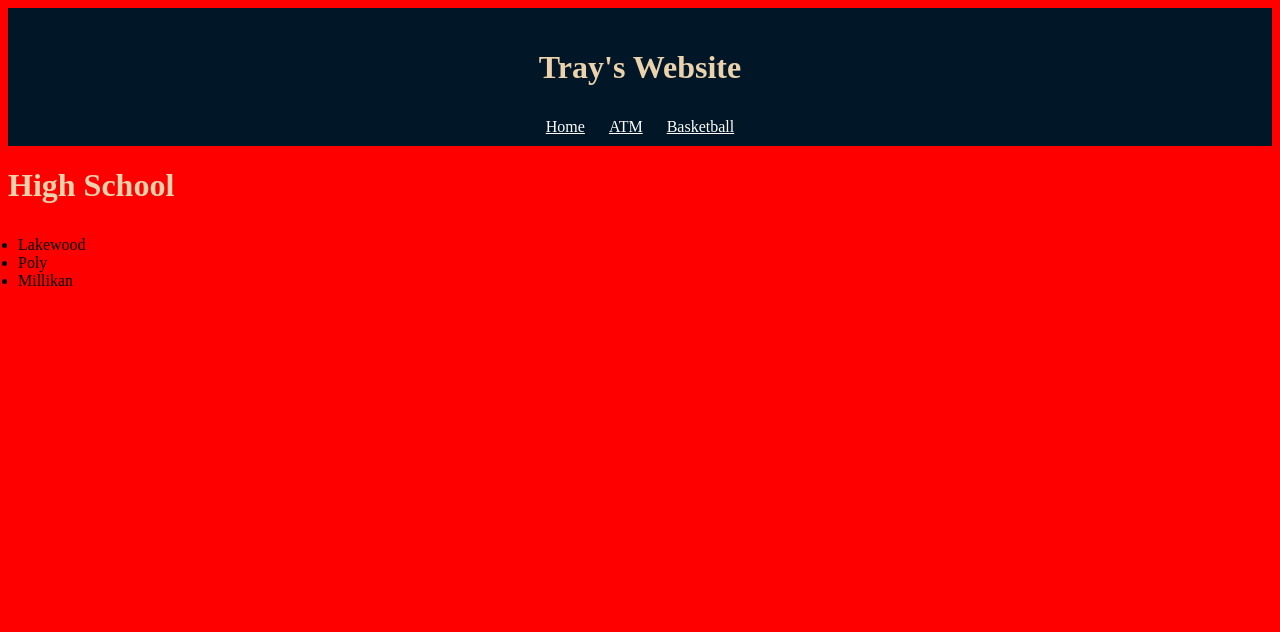
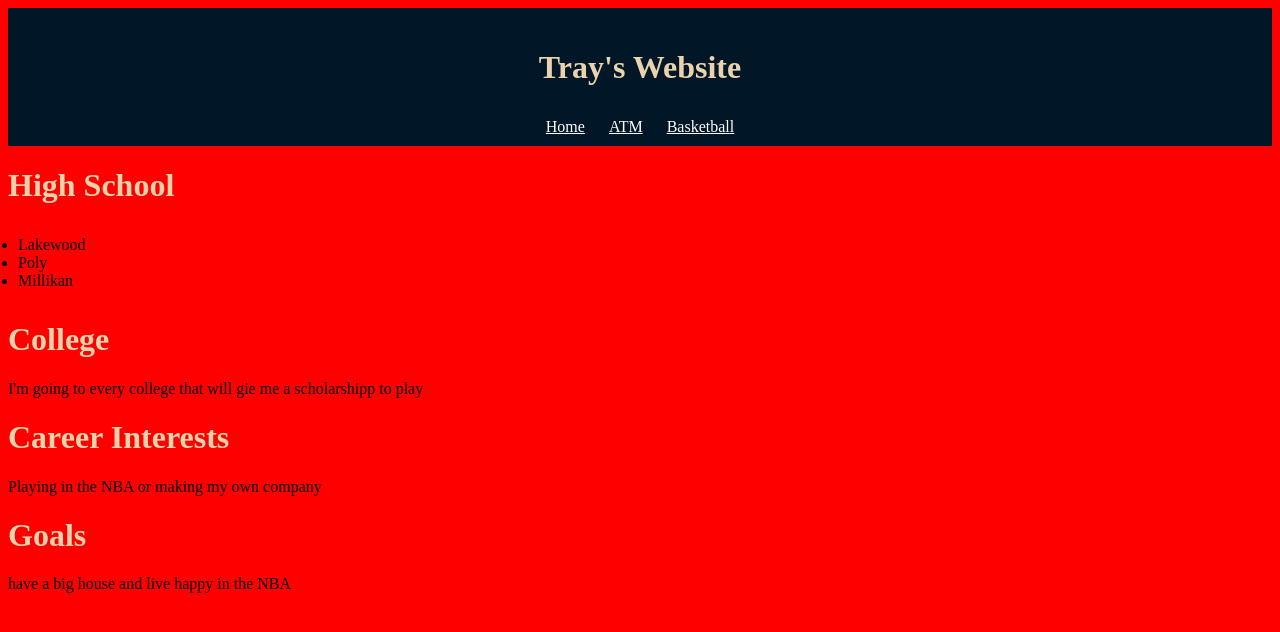
Before and after one commit to Tray15BTT/Tray15BTT.github.io, a plain HTML site: page myfuture.html in a window 1280 px wide. Drawn offline with Linux system fonts and the light colour scheme; a web font is replaced by a local one.

Commit message:
Update myfuture.html

```diff
--- a/myfuture.html
+++ b/myfuture.html
@@ -22,6 +22,14 @@
             <li>Poly</li>
             <li>Millikan</li>
         </ul>
+        <h1>College</h1>
+        <p>I'm going to every college that will gie me a scholarshipp to play</p>
+
+        <h1>Career Interests</h1>
+        <p>Playing in the NBA or making my own company<p>
+
+        <h1>Goals</h1>
+        <p>have a big house and live happy in the NBA</p>
 
 
 
```
